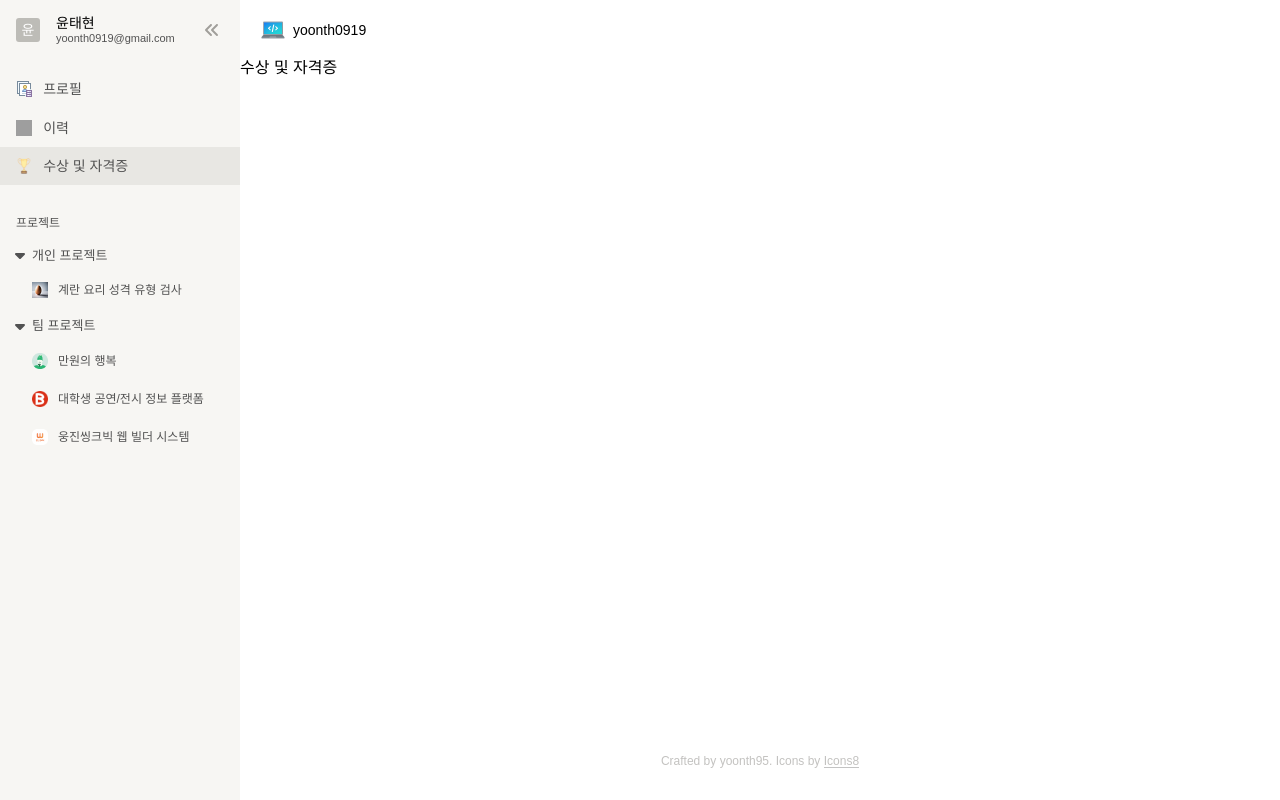
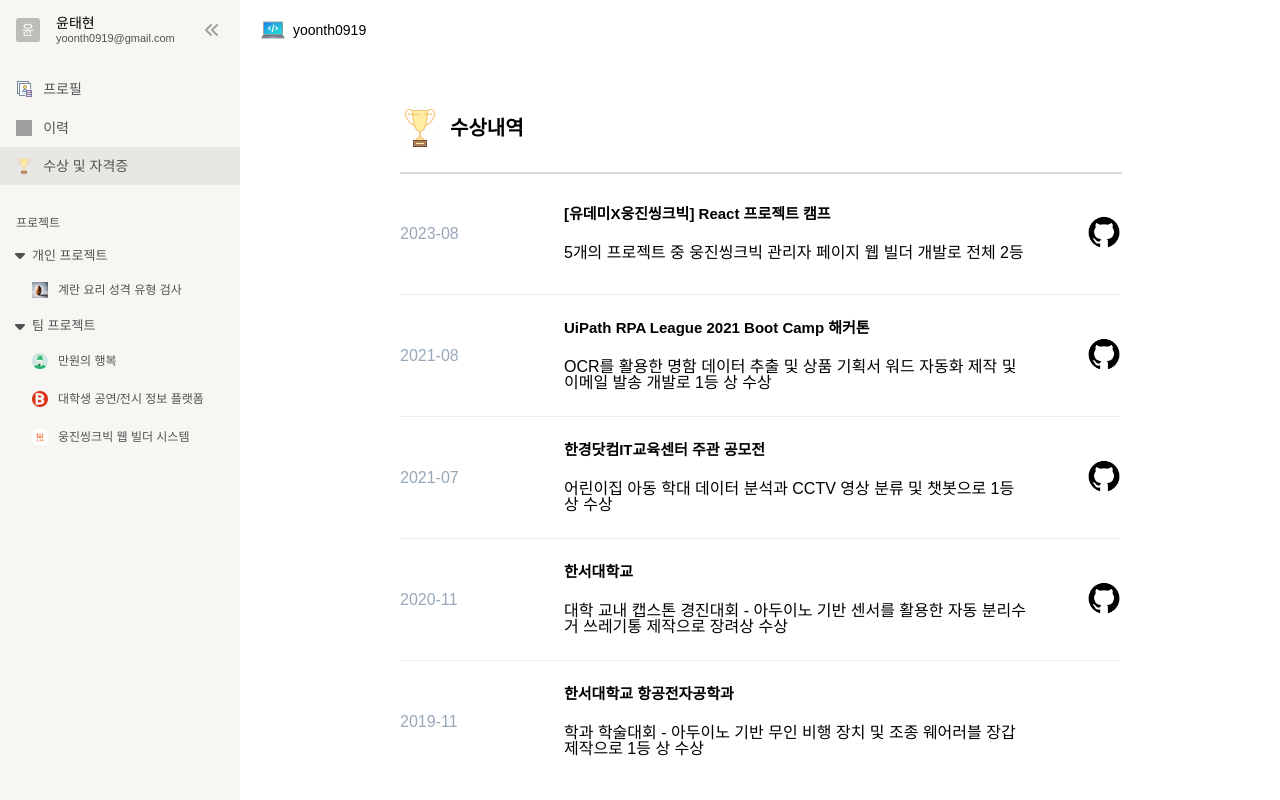
Before and after one commit to yoonth95/portfolio, a React (Vite) app: page /award in a window 1280 px wide. Built offline with nearby package versions, Linux system fonts and the light colour scheme; grey boxes are pictures that could not be loaded; a web font is replaced by a local one.

Commit message:
Design: 수상, 자격증 페이지 마크업 및 디자인

```diff
--- /dev/null
+++ b/src/components/award/awardBox/AwardBox.styled.ts
@@ -0,0 +1,63 @@
+import styled from "styled-components";
+
+export const AwardBoxContainer = styled.div`
+  display: flex;
+  justify-content: space-between;
+  align-items: center;
+  padding: 25px 0;
+  border-bottom: 0.0625rem solid #e9ecf3;
+
+  &:is(:first-of-type) {
+    padding-top: 0;
+  }
+
+  &:is(:last-of-type) {
+    border-bottom: none;
+  }
+`;
+
+export const AwardBoxDate = styled.div`
+  align-items: flex-start;
+  color: #98a8b9;
+  display: flex;
+  flex-direction: column;
+  flex-wrap: nowrap;
+  justify-content: flex-start;
+  width: 15%;
+`;
+
+export const AwardBoxText = styled.div`
+  display: flex;
+  flex-direction: column;
+  width: 65%;
+
+  & h3 {
+    color: black;
+  }
+
+  & p {
+    margin-top: 1rem;
+  }
+`;
+
+interface AwardLinkProps {
+  $isLink: boolean;
+}
+export const AwardLink = styled.div<AwardLinkProps>`
+  visibility: ${({ $isLink }) => ($isLink ? "visible" : "hidden")};
+
+  display: flex;
+  align-items: center;
+  height: 100%;
+
+  transition: 270ms;
+
+  & img {
+    width: 2rem;
+    height: 2rem;
+  }
+
+  &:hover {
+    transform: scale(1.2);
+  }
+`;
--- /dev/null
+++ b/src/components/award/awardBox/AwardBox.tsx
@@ -0,0 +1,35 @@
+import React from "react";
+import { github } from "@/assets/images";
+import * as A from "./AwardBox.styled";
+
+interface AwardBoxProps {
+  data: {
+    content: string;
+    organization: string;
+    date: string;
+    link?: string;
+  }[];
+}
+
+const AwardBox: React.FC<AwardBoxProps> = ({ data }) => {
+  return (
+    <>
+      {data.map((item, index) => (
+        <A.AwardBoxContainer key={index}>
+          <A.AwardBoxDate>{item.date}</A.AwardBoxDate>
+          <A.AwardBoxText>
+            <h3>{item.organization}</h3>
+            <p>{item.content}</p>
+          </A.AwardBoxText>
+          <A.AwardLink $isLink={item.link ? true : false}>
+            <a href={item.link} target="_blank">
+              <img src={github} alt="깃허브이미지" />
+            </a>
+          </A.AwardLink>
+        </A.AwardBoxContainer>
+      ))}
+    </>
+  );
+};
+
+export default AwardBox;
--- /dev/null
+++ b/src/components/award/index.ts
@@ -0,0 +1,3 @@
+import AwardBox from "./awardBox/AwardBox";
+
+export { AwardBox };
--- /dev/null
+++ b/src/data/awardList.ts
@@ -0,0 +1,38 @@
+const awards = [
+  {
+    content: "5개의 프로젝트 중 웅진씽크빅 관리자 페이지 웹 빌더 개발로 전체 2등",
+    organization: "[유데미X웅진씽크빅] React 프로젝트 캠프",
+    date: "2023-08",
+    link: "https://github.com/yoonth95/Web-Builder",
+  },
+  {
+    content: "OCR를 활용한 명함 데이터 추출 및 상품 기획서 워드 자동화 제작 및 이메일 발송 개발로 1등 상 수상",
+    organization: "UiPath RPA League 2021 Boot Camp 해커톤",
+    date: "2021-08",
+    link: "https://github.com/yoonth95/RPA_Uipath_Project",
+  },
+  {
+    content: "어린이집 아동 학대 데이터 분석과 CCTV 영상 분류 및 챗봇으로 1등 상 수상",
+    organization: "한경닷컴IT교육센터 주관 공모전",
+    date: "2021-07",
+    link: "https://github.com/yoonth95/Data-Analysis_Object-Detection",
+  },
+  {
+    content: "대학 교내 캡스톤 경진대회 - 아두이노 기반 센서를 활용한 자동 분리수거 쓰레기통 제작으로 장려상 수상",
+    organization: "한서대학교",
+    date: "2020-11",
+    link: "https://github.com/yoonth95/Arduino_Automatic_Recycle",
+  },
+  {
+    content: "학과 학술대회 - 아두이노 기반 무인 비행 장치 및 조종 웨어러블 장갑 제작으로 1등 상 수상",
+    organization: "한서대학교 항공전자공학과",
+    date: "2019-11",
+  },
+];
+
+const certificates = [
+  { content: "SQLD 자격증", organization: "한국데이터산업진흥원", date: "2023-04" },
+  { content: "정보처리기사", organization: "한국산업인력공단", date: "2021-06" },
+];
+
+export { awards, certificates };
--- /dev/null
+++ b/src/pages/award/AwardPage.styled.ts
@@ -0,0 +1,34 @@
+import styled from "styled-components";
+
+export const AwardContainer = styled.main`
+  display: flex;
+  flex-direction: column;
+  flex: 1;
+  gap: 5rem;
+  padding: 3rem 10rem;
+
+  @media (max-width: 850px) {
+    padding: 3rem 3rem;
+  }
+
+  @media (max-width: 570px) {
+    zoom: 0.8;
+  }
+`;
+
+export const AwardTitle = styled.div`
+  display: flex;
+  align-items: center;
+  gap: 10px;
+
+  & h2 {
+    font-size: 20px;
+    margin: 0;
+  }
+`;
+
+export const AwardInfo = styled.div`
+  display: flex;
+  flex-direction: column;
+  flex-wrap: wrap;
+`;
--- a/src/pages/award/AwardPage.tsx
+++ b/src/pages/award/AwardPage.tsx
@@ -1,7 +1,34 @@
 import React from "react";
+import { AwardBox } from "@/components/award";
+import { awards, certificates } from "@/data/awardList";
+import { certifivation, trophyGif } from "@/assets/images";
+import * as A from "./AwardPage.styled";
 
 const AwardPage = () => {
-  return <div>수상 및 자격증</div>;
+  return (
+    <A.AwardContainer>
+      <section>
+        <A.AwardTitle>
+          <img src={trophyGif} alt="트로피gif" />
+          <h2>수상내역</h2>
+        </A.AwardTitle>
+        <hr />
+        <A.AwardInfo>
+          <AwardBox data={awards} />
+        </A.AwardInfo>
+      </section>
+      <section>
+        <A.AwardTitle>
+          <img src={certifivation} alt="인증gif" />
+          <h2>자격증</h2>
+        </A.AwardTitle>
+        <hr />
+        <A.AwardInfo>
+          <AwardBox data={certificates} />
+        </A.AwardInfo>
+      </section>
+    </A.AwardContainer>
+  );
 };
 
 export default AwardPage;
```
